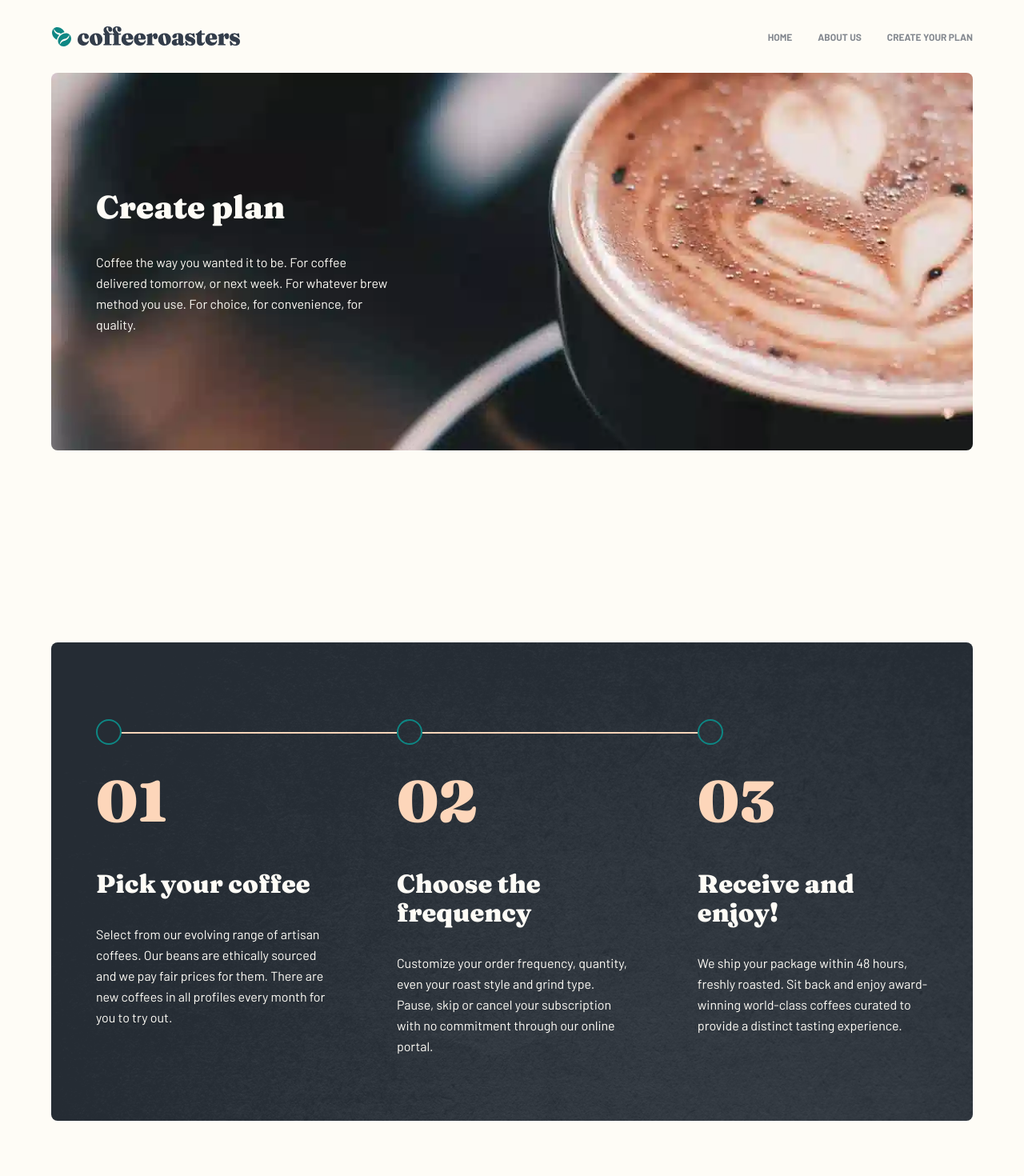
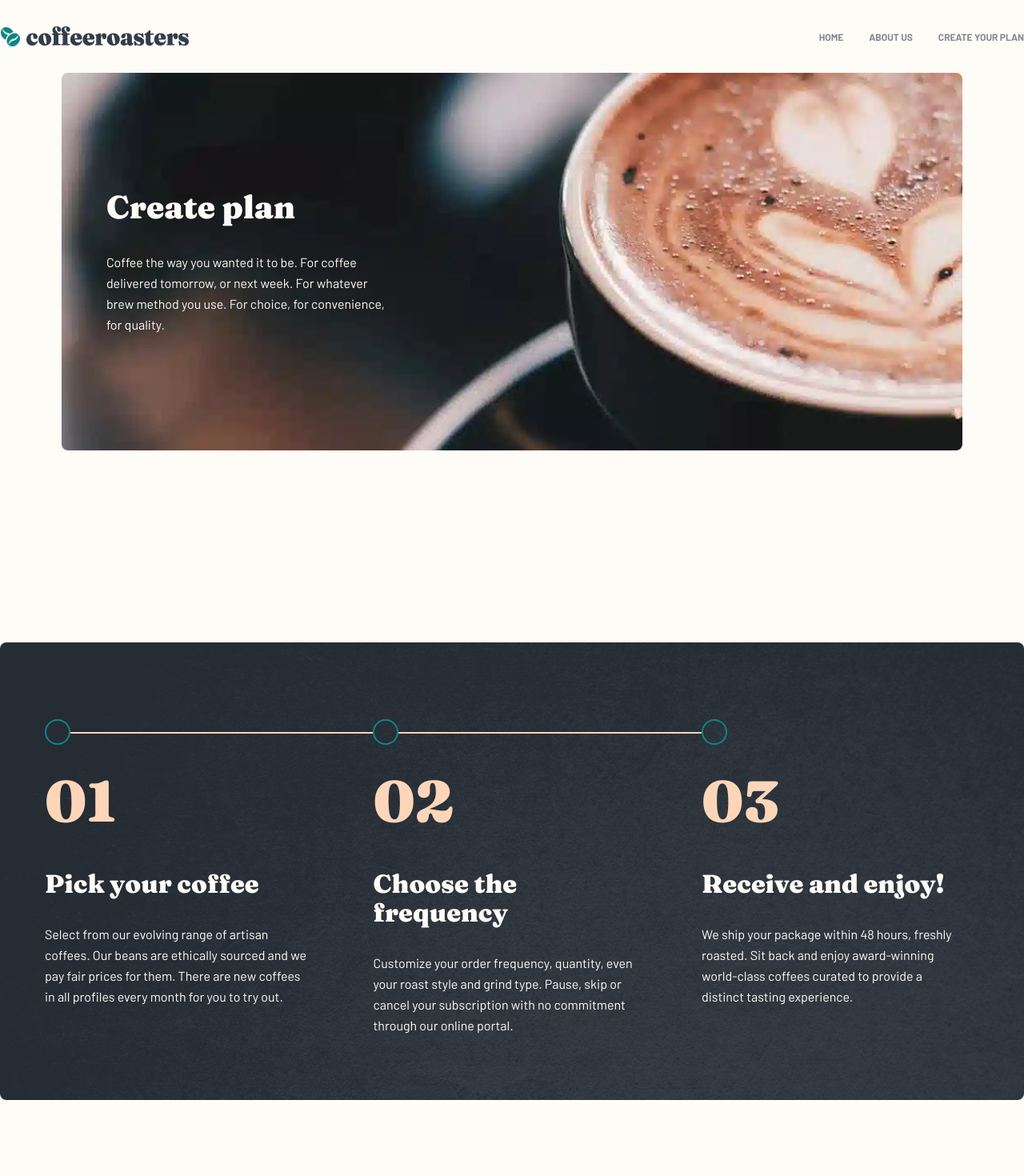
Before and after one commit to Giuva-Sergi/coffeeRoasters, a React (Vite) app: page /create-plan in a window 1280 px wide. Shown: the top 1470 px of the page at 80% size. Built offline with nearby package versions, Linux system fonts and the light colour scheme; the HTML template or start-up script is replaced by a standard one.

Commit message:
Update CSS for consistent max-width and center alignment
All CSS files have been updated to use a consistent max-width of 1440px and elements are now automatically centered. Also, removed some unnecessary styles and tweaked margins for better layout consistency.

```diff
--- a/src/components/Navbar.module.css
+++ b/src/components/Navbar.module.css
@@ -2,6 +2,10 @@
   display: flex;
   justify-content: space-between;
   align-items: center;
+  padding-block-start: 2rem;
+
+  max-width: 1440px;
+  margin: auto;
 }
 
 .navLinks {
--- a/src/components/Wrapper.module.css
+++ b/src/components/Wrapper.module.css
@@ -1,6 +1,3 @@
 .wrapper {
-  max-width: 1440px;
-  width: 90%;
   margin-inline: auto;
-  margin-block: 2rem;
 }
--- a/src/pages/about/About.module.css
+++ b/src/pages/about/About.module.css
@@ -1,6 +1,9 @@
 .main {
-  margin-top: 2rem;
   display: grid;
   justify-items: stretch;
   gap: 7rem;
+
+  max-width: 1440px;
+  margin: auto;
+  margin-top: 2rem;
 }
--- a/src/pages/home/Home.module.css
+++ b/src/pages/home/Home.module.css
@@ -1,6 +1,9 @@
 .main {
-  margin-top: 2rem;
   display: grid;
   justify-items: stretch;
   gap: 7rem;
+
+  max-width: 1440px;
+  margin: auto;
+  margin-top: 2rem;
 }
--- a/src/pages/home/HowItWorks.module.css
+++ b/src/pages/home/HowItWorks.module.css
@@ -1,9 +1,12 @@
 .howPlan {
   background: url("../../assets/plan/desktop/bg-steps.png");
   background-size: cover;
-  margin-top: 8rem;
   padding: 9rem 0 0 3.5rem;
   border-radius: 0.5rem;
+
+  max-width: 1440px;
+  margin: 0 auto;
+  margin-top: 8rem;
 }
 
 .howPlan .howCard h3,
@@ -12,6 +15,8 @@
 }
 
 .how {
+  max-width: 1440px;
+
   width: 80%;
   margin-top: 8rem;
   margin-inline: auto;
@@ -28,6 +33,9 @@
   --gap: 5rem;
   display: flex;
   gap: var(--gap);
+
+  max-width: 1440px;
+  margin: 0 auto;
   margin-bottom: var(--gap);
 }
 
--- a/src/pages/plan/HeroPlan.module.css
+++ b/src/pages/plan/HeroPlan.module.css
@@ -4,6 +4,9 @@
   background-size: cover;
   background-repeat: no-repeat;
   border-radius: 0.5rem;
+
+  max-width: 1440px;
+  margin: 0 auto;
 }
 
 .heroSectionContainer {
```
